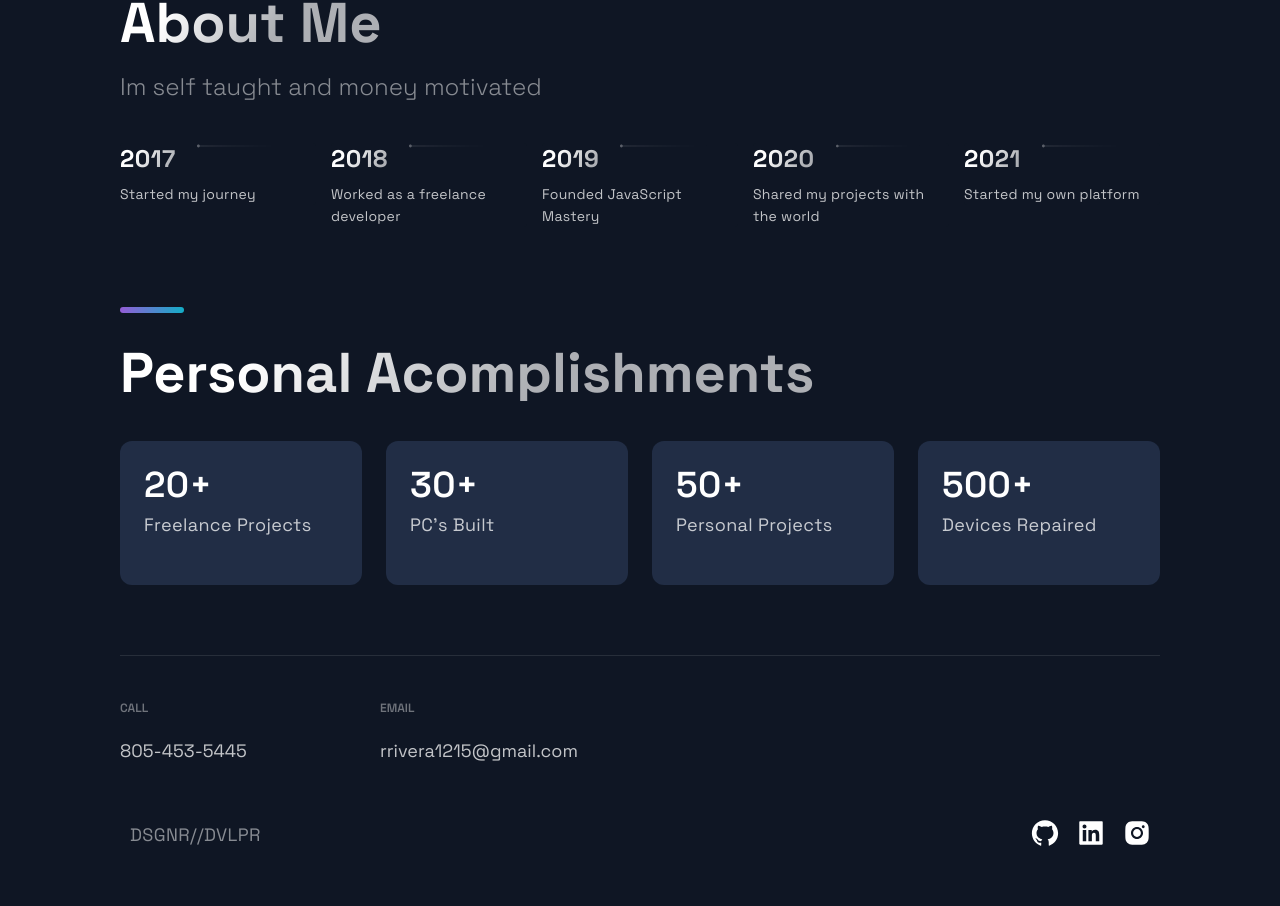
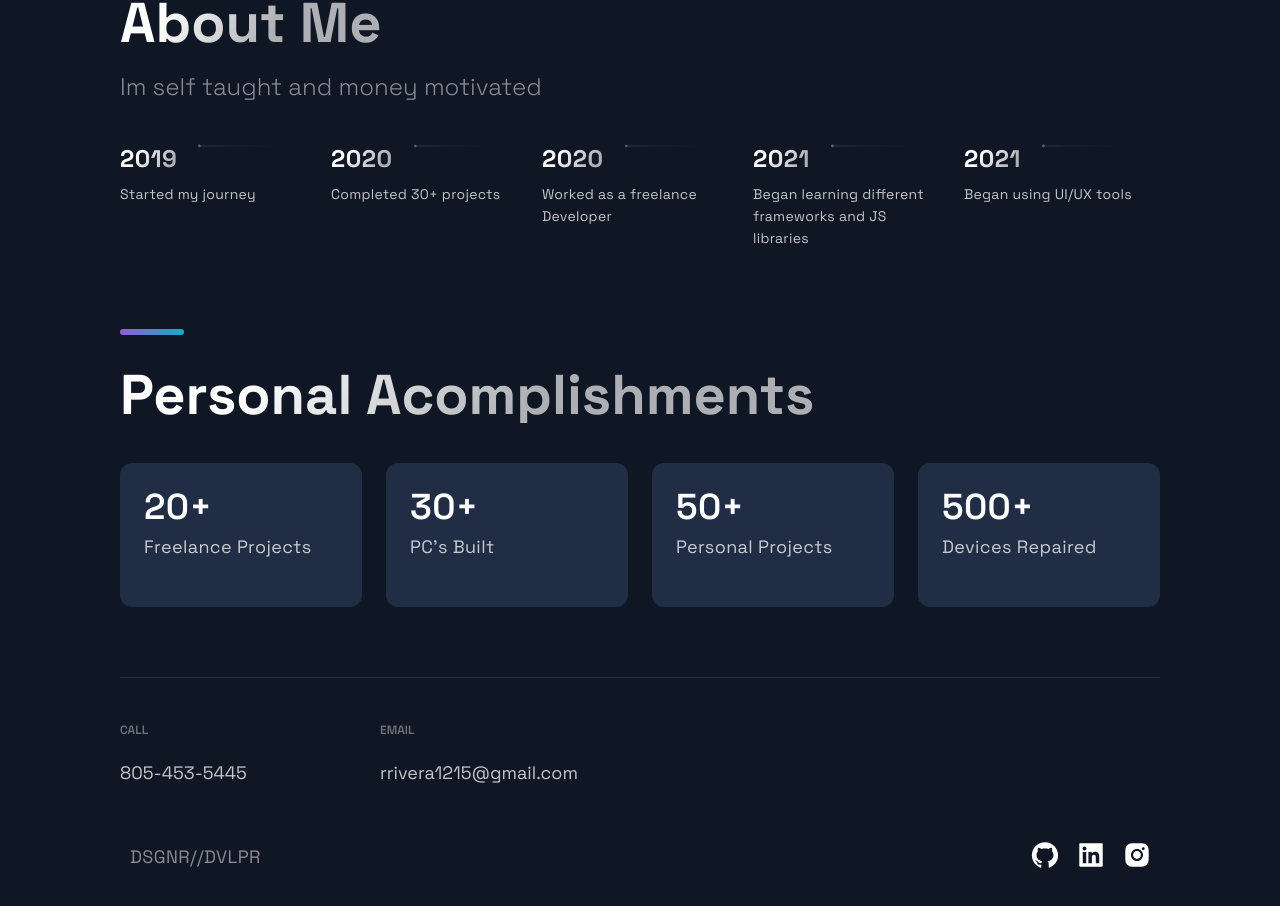
Before and after one commit to Ricardo-Rivera-SB/Portfolio, a Next.js app: page / in a window 1280 px wide. Shown: the part 2527-3433 px from the top of the page. Built offline with nearby package versions, Linux system fonts and the light colour scheme.

Commit message:
added about me info

```diff
--- a/src/constants/constants.js
+++ b/src/constants/constants.js
@@ -38,9 +38,9 @@ export const projects = [
 ];
 
 export const TimeLineData = [
-  { year: 2017, text: "Started my journey" },
-  { year: 2018, text: "Worked as a freelance developer" },
-  { year: 2019, text: "Founded JavaScript Mastery" },
-  { year: 2020, text: "Shared my projects with the world" },
-  { year: 2021, text: "Started my own platform" },
+  { year: 2019, text: "Started my journey" },
+  { year: 2020, text: "Completed 30+ projects" },
+  { year: 2020, text: "Worked as a freelance Developer" },
+  { year: 2021, text: "Began learning different frameworks and JS libraries" },
+  { year: 2021, text: "Began using UI/UX tools" },
 ];
```
